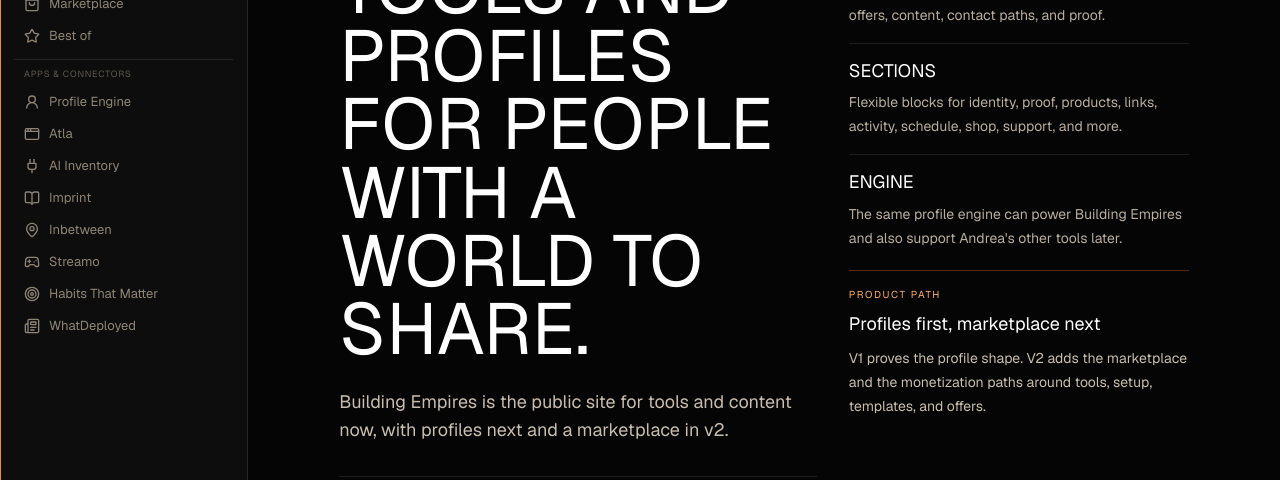
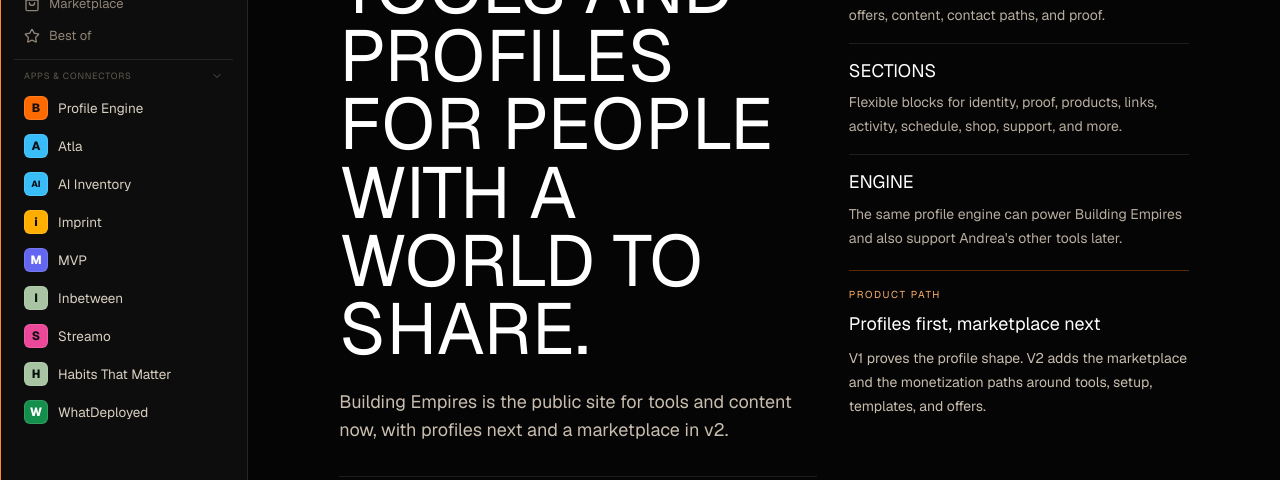
Before and after one commit to andreadailey23/profile-engine, a Next.js app: page / in a window 1280 px wide. Shown: the part 209-689 px from the top of the page. Built offline with nearby package versions, Linux system fonts and the light colour scheme; no server answers.

Commit message:
Use app marks in building rail

```diff
--- a/app/globals.css
+++ b/app/globals.css
@@ -218,6 +218,10 @@ button {
   display: none;
 }
 
+.rail-collapsed .aw-nav a .aw-app-mark {
+  display: grid;
+}
+
 .rail-collapsed .aw-nav {
   align-items: center;
   gap: 8px;
@@ -269,6 +273,18 @@ button {
   text-transform: uppercase;
 }
 
+.aw-nav-label-row {
+  display: flex;
+  align-items: center;
+  justify-content: space-between;
+  gap: 8px;
+}
+
+.aw-nav-label-row svg {
+  color: currentColor;
+  flex: 0 0 auto;
+}
+
 .aw-nav a {
   min-height: 30px;
   display: flex;
@@ -287,6 +303,31 @@ button {
   height: 16px;
   flex: 0 0 16px;
   color: currentColor;
+}
+
+.aw-nav a.aw-app-link {
+  min-height: 36px;
+  gap: 10px;
+  color: var(--text-soft);
+  font-size: 13.5px;
+}
+
+.aw-app-mark {
+  width: 24px;
+  height: 24px;
+  display: grid;
+  flex: 0 0 24px;
+  place-items: center;
+  border-radius: 6px;
+  box-shadow: inset 0 0 0 1px rgba(255, 255, 255, 0.12);
+  font-size: 12px;
+  font-weight: 800;
+  letter-spacing: 0;
+  line-height: 1;
+}
+
+.aw-app-mark[data-long="true"] {
+  font-size: 9px;
 }
 
 .aw-nav a:hover {
--- a/components/BuildingEmpiresShell.tsx
+++ b/components/BuildingEmpiresShell.tsx
@@ -5,24 +5,18 @@ import type { CSSProperties } from "react";
 import Link from "next/link";
 import { usePathname } from "next/navigation";
 import {
-  AppWindow,
-  BookOpen,
   Check,
+  ChevronDown,
   Copy,
   ExternalLink,
-  Gamepad2,
   Home,
   Info,
-  MapPin,
   Moon,
-  Newspaper,
   Search,
   Settings,
   ShoppingBag,
   Star,
   Sun,
-  Target,
-  Plug,
   UserRound,
   type LucideIcon,
 } from "lucide-react";
@@ -32,7 +26,12 @@ import type { ProfileThemeId } from "@/lib/engine/types";
 type NavItem = {
   href: string;
   label: string;
-  icon: LucideIcon;
+  icon?: LucideIcon;
+  appMark?: {
+    color: string;
+    letter: string;
+    textColor: string;
+  };
 };
 
 type AvatarSettings = {
@@ -53,14 +52,51 @@ const siteNav: NavItem[] = [
 ];
 
 const appsConnectorNav: NavItem[] = [
-  { href: "/building-empires", label: "Profile Engine", icon: UserRound },
-  { href: "https://tryatla.co", label: "Atla", icon: AppWindow },
-  { href: "https://tryatla.co/signin?mode=signup&next=/ai-inventory", label: "AI Inventory", icon: Plug },
-  { href: "https://tryimprint.co", label: "Imprint", icon: BookOpen },
-  { href: "https://getinbetween.app", label: "Inbetween", icon: MapPin },
-  { href: "https://streamo.gg", label: "Streamo", icon: Gamepad2 },
-  { href: "https://habitsthatmatter.com", label: "Habits That Matter", icon: Target },
-  { href: "https://whatdeployed.com", label: "WhatDeployed", icon: Newspaper },
+  {
+    href: "/building-empires",
+    label: "Profile Engine",
+    appMark: { color: "#ff6a00", letter: "B", textColor: "#111111" },
+  },
+  {
+    href: "https://tryatla.co",
+    label: "Atla",
+    appMark: { color: "#38bdf8", letter: "A", textColor: "#071018" },
+  },
+  {
+    href: "https://tryatla.co/signin?mode=signup&next=/ai-inventory",
+    label: "AI Inventory",
+    appMark: { color: "#38bdf8", letter: "AI", textColor: "#071018" },
+  },
+  {
+    href: "https://tryimprint.co",
+    label: "Imprint",
+    appMark: { color: "#ffae00", letter: "i", textColor: "#0a0a0a" },
+  },
+  {
+    href: "https://tryatla.co/signin?mode=signup&module=mvp&next=/mvp",
+    label: "MVP",
+    appMark: { color: "#6366f1", letter: "M", textColor: "#ffffff" },
+  },
+  {
+    href: "https://getinbetween.app",
+    label: "Inbetween",
+    appMark: { color: "#a8c4a2", letter: "I", textColor: "#07110d" },
+  },
+  {
+    href: "https://streamo.gg",
+    label: "Streamo",
+    appMark: { color: "#ec4899", letter: "S", textColor: "#111111" },
+  },
+  {
+    href: "https://habitsthatmatter.com",
+    label: "Habits That Matter",
+    appMark: { color: "#a8c4a2", letter: "H", textColor: "#07110d" },
+  },
+  {
+    href: "https://whatdeployed.com",
+    label: "WhatDeployed",
+    appMark: { color: "#148f4b", letter: "W", textColor: "#ffffff" },
+  },
 ];
 
 const socialLinks = [
@@ -88,16 +124,47 @@ function NavItems({ items, pathname }: { items: NavItem[]; pathname: string }) {
   return items.map((item) => {
     const Icon = item.icon;
     const external = item.href.startsWith("http");
+    const appMark = item.appMark;
 
     return (
       <Link
-        className={isActivePath(pathname, item.href) ? "active" : undefined}
+        className={[
+          isActivePath(pathname, item.href) ? "active" : "",
+          appMark ? "aw-app-link" : "",
+        ].filter(Boolean).join(" ") || undefined}
         href={item.href}
         key={item.href}
         rel={external ? "noopener noreferrer" : undefined}
         target={external ? "_blank" : undefined}
       >
-        <Icon size={16} strokeWidth={2} aria-hidden="true" />
+        {appMark ? (
+          <span
+            aria-hidden="true"
+            className="aw-app-mark"
+            data-long={appMark.letter.length > 1 ? "true" : undefined}
+            style={
+              {
+                backgroundColor: appMark.color,
+                borderRadius: 6,
+                boxShadow: "inset 0 0 0 1px rgba(255, 255, 255, 0.12)",
+                color: appMark.textColor,
+                display: "grid",
+                flex: "0 0 24px",
+                fontSize: appMark.letter.length > 1 ? 9 : 12,
+                fontWeight: 800,
+                height: 24,
+                letterSpacing: 0,
+                lineHeight: 1,
+                placeItems: "center",
+                width: 24,
+              } as CSSProperties
+            }
+          >
+            {appMark.letter}
+          </span>
+        ) : Icon ? (
+          <Icon size={16} strokeWidth={2} aria-hidden="true" />
+        ) : null}
         <span>{item.label}</span>
       </Link>
     );
@@ -415,7 +482,10 @@ export default function BuildingEmpiresShell({
             <NavItems items={siteNav} pathname={pathname} />
           </div>
           <div className="aw-nav-group">
-            <div className="aw-nav-label">Apps &amp; Connectors</div>
+            <div className="aw-nav-label aw-nav-label-row">
+              <span>Apps &amp; Connectors</span>
+              <ChevronDown size={12} strokeWidth={1.8} aria-hidden="true" />
+            </div>
             <NavItems items={appsConnectorNav} pathname={pathname} />
           </div>
         </nav>
```
